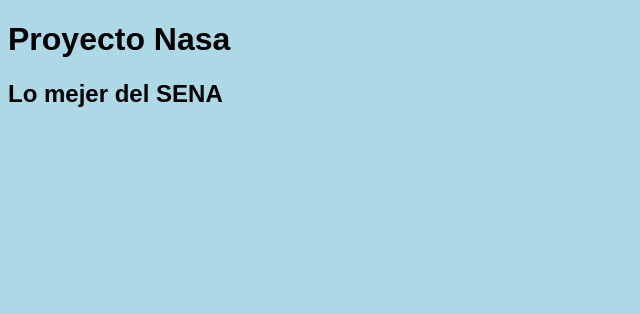
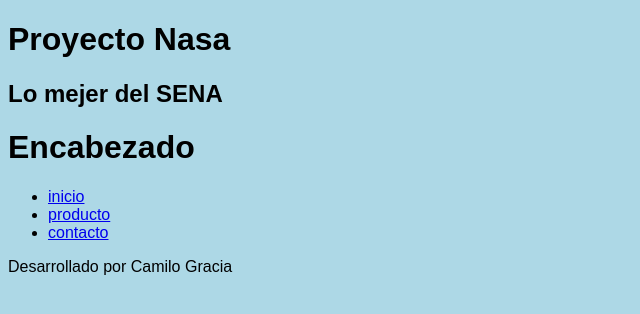
Before and after one commit to camilo1026255/ProyectoNasa, a plain HTML site: page index.html in a window 1280 px wide. Shown: the whole page, without its empty margins (0-640 px from the left). Drawn offline with Linux system fonts and the light colour scheme.

Commit message:
actualizacionhtml

```diff
--- a/index.html
+++ b/index.html
@@ -10,6 +10,24 @@
 <body>
     <h1>Proyecto Nasa</h1>
     <h2>Lo mejer del  SENA</h2>
+    <header>
+        <h1>Encabezado</h1>
+    </header>
+    <nav>
+        <ul>
+            <li>
+                <a href="#"> inicio</a>
+            </li>
+            <li>
+                <a href="#">producto</a>
+            </li>
+            <li>
+                <a href="#"> contacto</a>
+            </li>
+        </ul>
 
+    </nav>
+    <section></section>
+    <footer>Desarrollado por Camilo  Gracia</footer>
 </body>
 </html>
```
